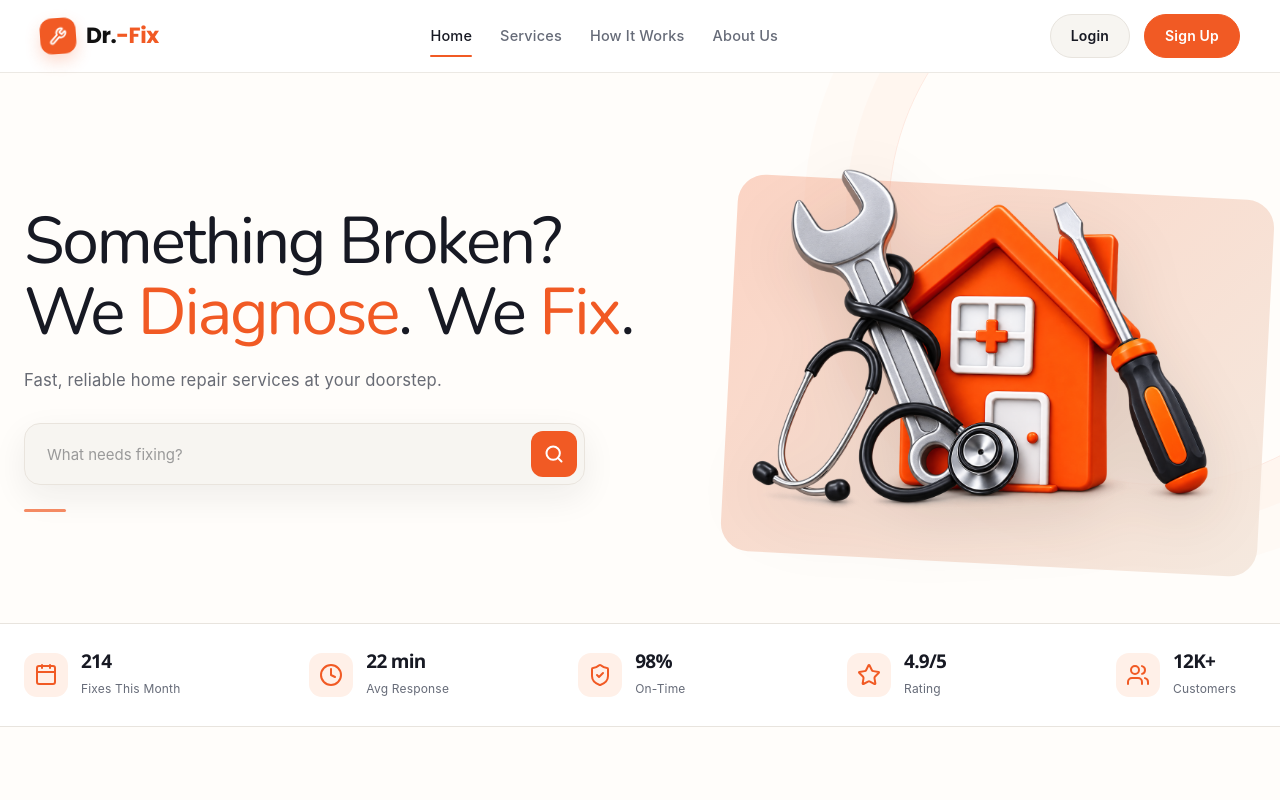
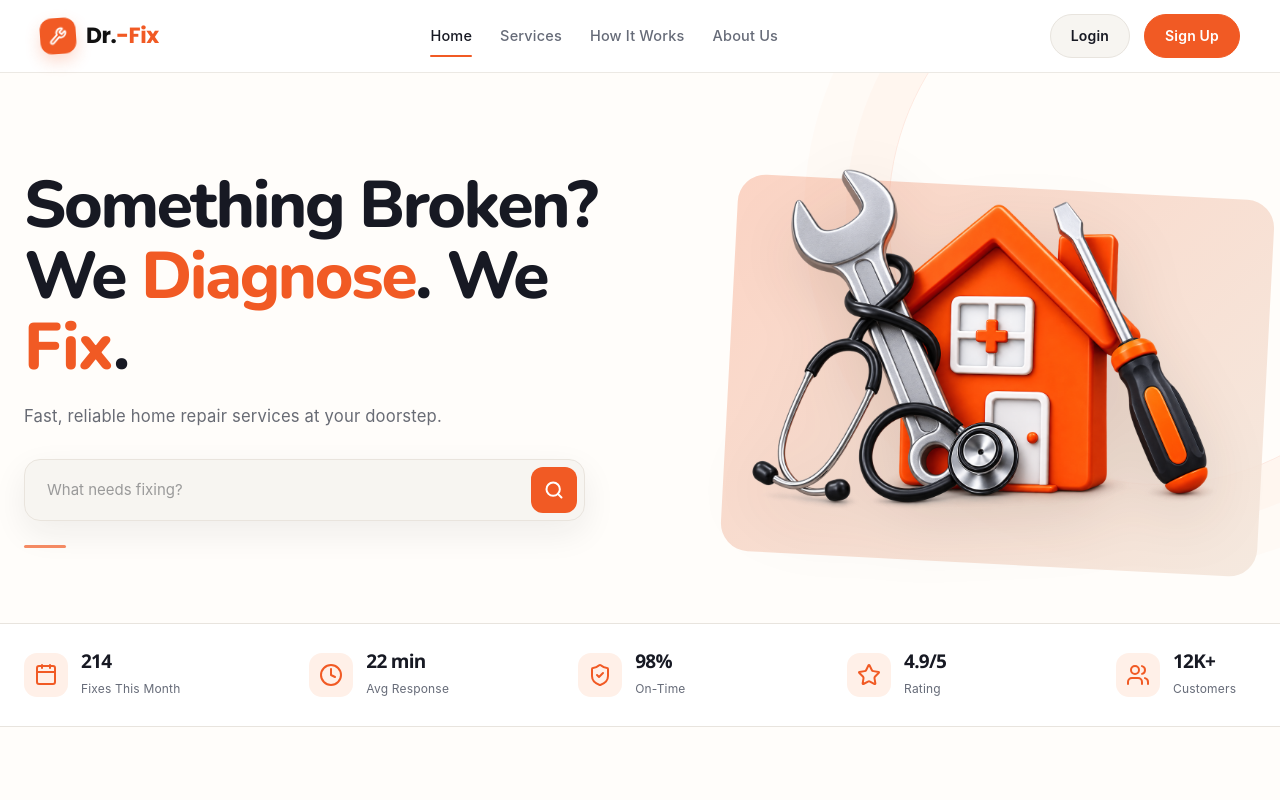
Before and after one commit to AimanCrafts/Dr-Fix, a React (Vite) app in the folder packages/Frontend/: page / in a window 1280 px wide. Shown: the top 800 px of the page. Built offline with nearby package versions, Linux system fonts and the light colour scheme; no server answers.

Commit message:
Fix Home!

```diff
--- a/packages/Frontend/src/client/css/home.css
+++ b/packages/Frontend/src/client/css/home.css
@@ -162,7 +162,7 @@ body {
 
 .home-page .hero__heading {
   font-family: var(--df-font-rounded);
-  font-weight: 400;
+  font-weight: 800;
   font-size: clamp(42px, 5.15vw, 70px);
   line-height: 1.08;
   letter-spacing: -0.035em;
```
